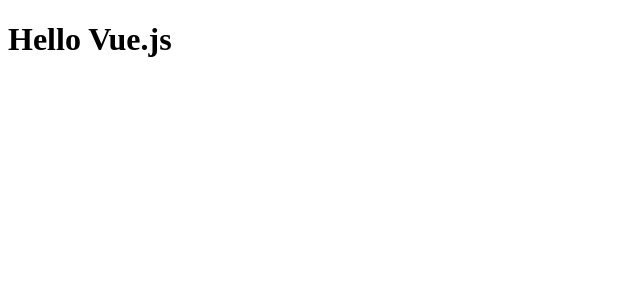
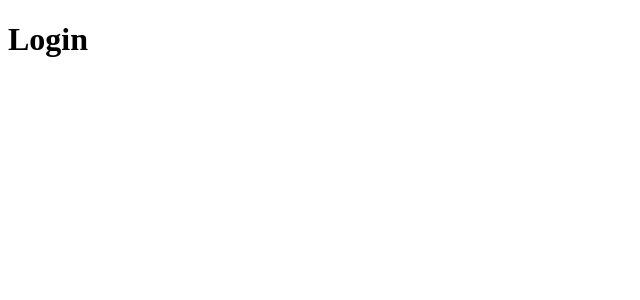
Before and after one commit to XiaoInk/VueExample, a Vue app: page /#/login in a window 1280 px wide. Shown: the top 300 px of the page, without its empty margins (0-640 px from the left). Built offline with nearby package versions, Linux system fonts and the light colour scheme.

Commit message:
路由跳转搞定

```diff
--- a/package.json
+++ b/package.json
@@ -9,7 +9,8 @@
   },
   "dependencies": {
     "core-js": "^3.6.5",
-    "vue": "^2.6.11"
+    "vue": "^2.6.11",
+    "vue-router": "^3.5.1"
   },
   "devDependencies": {
     "@vue/cli-plugin-babel": "~4.5.0",
--- a/src/App.vue
+++ b/src/App.vue
@@ -1,6 +1,6 @@
 <template>
   <div id="app">
-    <h1>Hello Vue.js</h1>
+    <router-view></router-view>
   </div>
 </template>
 
--- /dev/null
+++ b/src/components/Home.vue
@@ -0,0 +1,11 @@
+<template>
+  <h1>Home</h1>
+</template>
+
+<script>
+export default {
+  name: 'Home'
+}
+</script>
+
+<style lang="less" scoped></style>
--- /dev/null
+++ b/src/components/Login.vue
@@ -0,0 +1,11 @@
+<template>
+  <h1>Login</h1>
+</template>
+
+<script>
+export default {
+  name: 'Login'
+}
+</script>
+
+<style lang="less" scoped></style>
--- a/src/main.js
+++ b/src/main.js
@@ -1,8 +1,10 @@
 import Vue from 'vue'
 import App from './App.vue'
+import router from '@/router'
 
 Vue.config.productionTip = false
 
 new Vue({
+  router,
   render: (h) => h(App)
 }).$mount('#app')
```
Also changed, not shown: src/router.js (added, +21 -0 lines), 1 other file (tests, documents, lock files or other folders).
